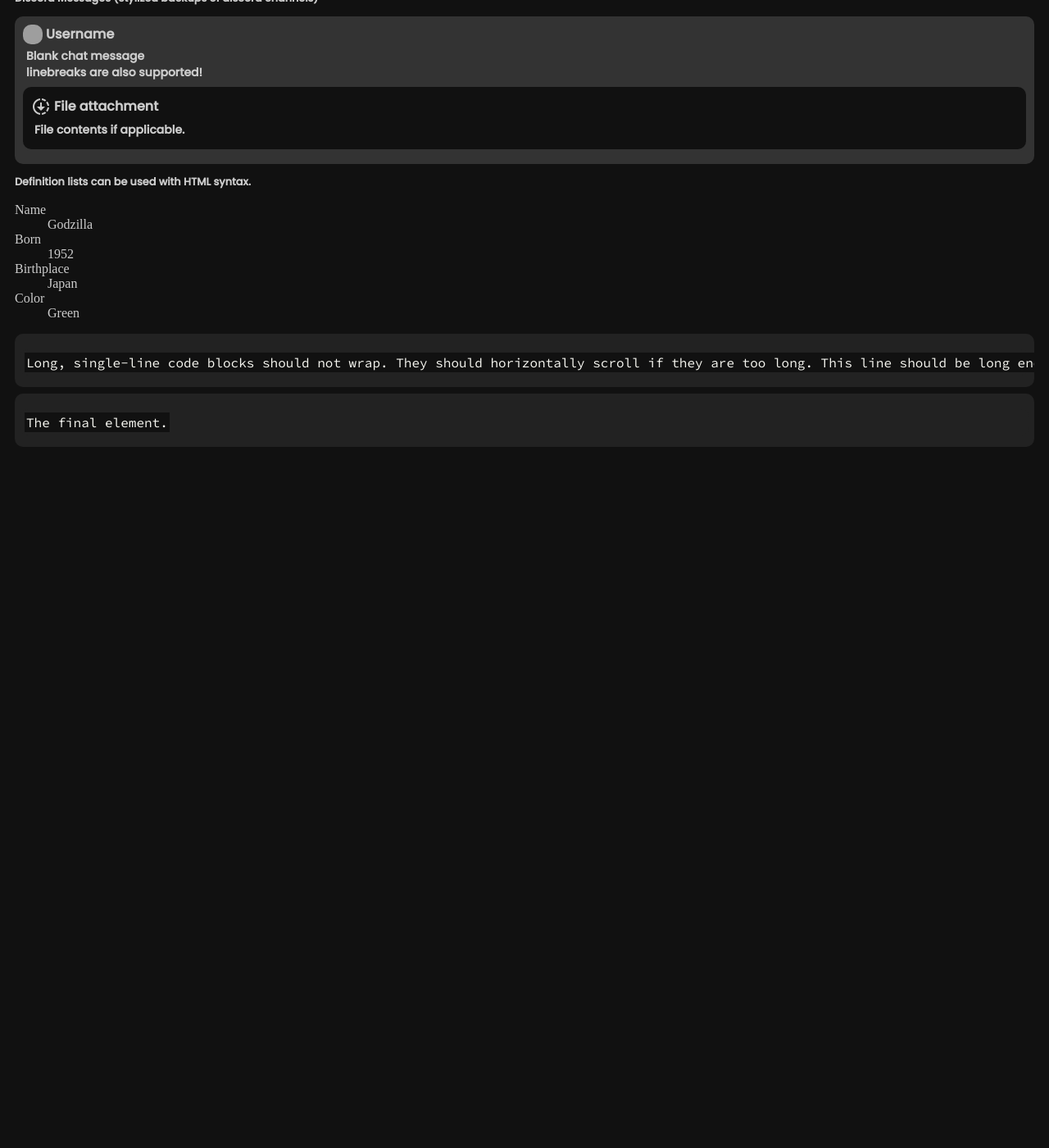
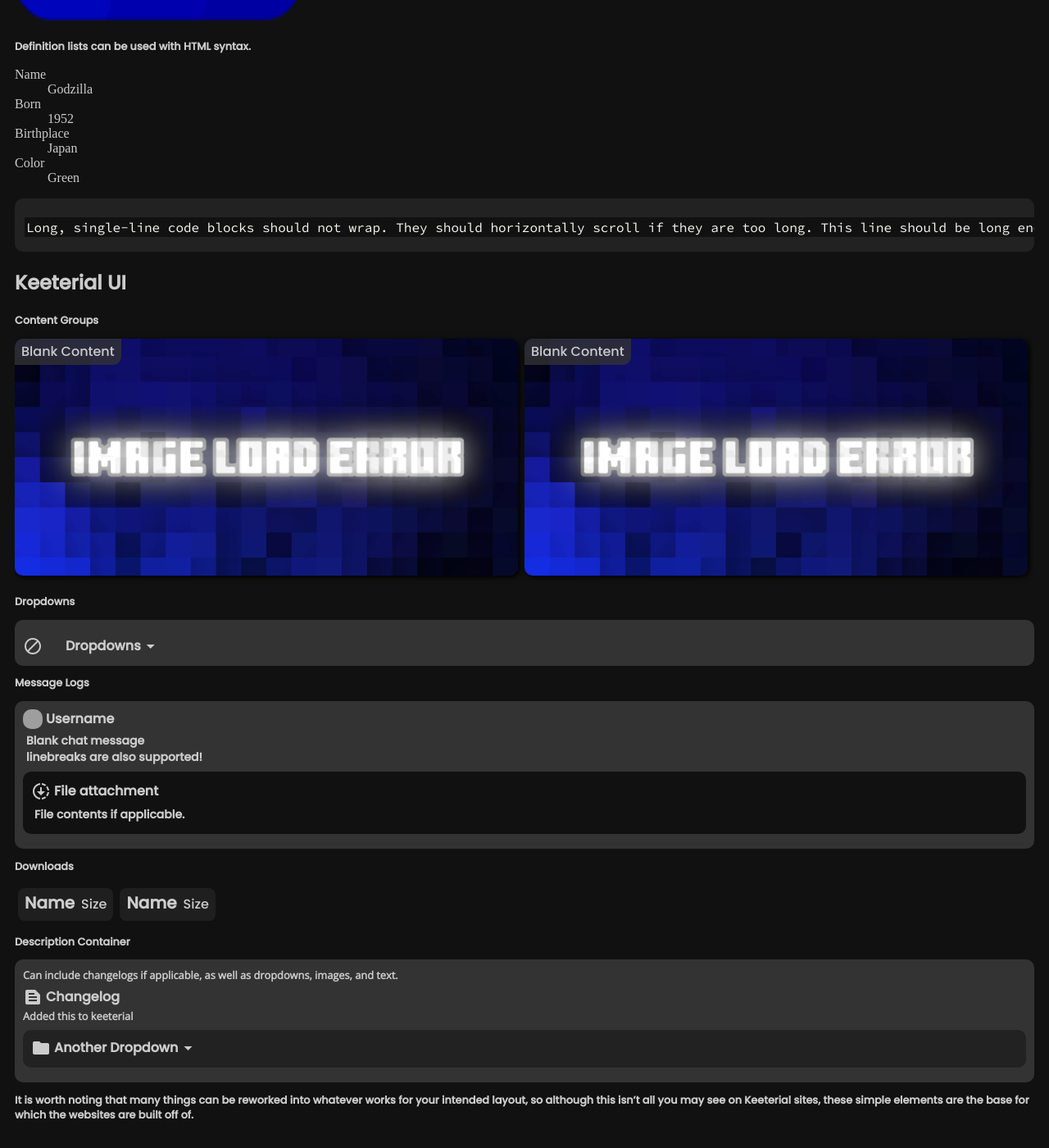
Before and after one commit to Kee7702/Keeterial, a Jekyll site: the page built from index.md, in a window 1280 px wide and 1400 px high, scrolled down 2465 px. Shown: the whole window at 82% size. Built offline with Jekyll 4.4.1, drawn with Linux system fonts in a browser that asks for light colours; our own code applies the rules of GitHub Pages for plain Markdown files; before the commit the page ends 3036 px from its top, so only the background shows below that; some of the changed text lies outside the part shown; grey boxes are pictures that could not be loaded.

Commit message:
Update index.md

````diff
--- a/index.md
+++ b/index.md
@@ -1,6 +1,7 @@
 ---
 layout: default
 ---
+## Keeterial Demonstration Page
 
 Text can be **bold**, _italic_, or ~~strikethrough~~.
 
@@ -93,11 +94,7 @@ end
 - level 1 item
 
 ### Image
-
 ![Favicon](/assets/images/icon.png)
-
-### Discord Messages (stylized backups of discord channels)
-<div class="filedownload-container"><div class="avatar-container"><img src="https://cdn.discordapp.com/embed/avatars/0.png" onerror="this.src='https://cdn.discordapp.com/embed/avatars/0.png'"><a>Username</a></div><div class="notes-container"><a>Blank chat message</a><a>linebreaks are also supported!</a></div><div class="filedownload-container nbtcontainer"><div class="filedownload"><i class="material-icons">downloading</i><a>File attachment</a></div><a>File contents if applicable.</a></div></div>
 
 ### Definition lists can be used with HTML syntax.
 
@@ -116,6 +113,21 @@ end
 Long, single-line code blocks should not wrap. They should horizontally scroll if they are too long. This line should be long enough to demonstrate this.
 ```
 
-```
-The final element.
-```
+## Keeterial UI
+
+### Content Groups
+<div class="home-content-container"><a class="home-content-image" href="./panorama-switcher"><img src="/assets/images/featuredimage.png" onerror="this.src='/assets/images/featuredimage.png'" alt="FeaturedImage"><p>Blank Content</p></a><a class="home-content-image" href="./panorama-switcher"><img src="/assets/images/featuredimage.png" onerror="this.src='/assets/images/featuredimage.png'" alt="FeaturedImage"><p>Blank Content</p></a></div>
+
+### Dropdowns
+<div class="changelog-container closeable"><div><i class="material-icons" style="margin-top: 8px;">blocks</i><h3 style="margin-top: 8px;">Dropdowns</h3><i class="material-icons" style="margin-top: 8px;"></i></div><div style="display: inherit;"><h4>Any elements can be in a dropdown. If javascript is disabled it will just appear as a section and everything will show. The icon can be anything from the material icons set, but cannot be removed as the script relies on it being there.</h4></div></div>
+
+### Message Logs
+<div class="filedownload-container"><div class="avatar-container"><img src="https://cdn.discordapp.com/embed/avatars/0.png" onerror="this.src='https://cdn.discordapp.com/embed/avatars/0.png'"><a>Username</a></div><div class="notes-container"><a>Blank chat message</a><a>linebreaks are also supported!</a></div><div class="filedownload-container nbtcontainer"><div class="filedownload"><i class="material-icons">downloading</i><a>File attachment</a></div><a>File contents if applicable.</a></div></div>
+
+### Downloads
+<div class="home-content-container"><a class="home-content-container" style="border-radius:8px;background: #222d;padding:8px;color:#ccc;display:inline-block;margin:4px;line-height: 24px;text-decoration: none;"><p class="dreamsdb infotitle">Name</p><p class="dreamsdb infostats" style="margin-left:8px">Size</p></a><a class="home-content-container" style="border-radius:8px;background: #222d;padding:8px;color:#ccc;display:inline-block;margin:4px;line-height: 24px;text-decoration: none;"><p class="dreamsdb infotitle">Name</p><p class="dreamsdb infostats" style="margin-left:8px">Size</p></a></div>
+
+### Description Container
+<div class="changelog-container"><h4 style="margin-bottom: 4px;">Can include changelogs if applicable, as well as dropdowns, images, and text.</h4><i class="material-icons">text_snippet</i><h3 id="changelog">Changelog</h3><h4>Added this to keeterial</h4><div class="changelog-container closeable" style="background:#222;padding-top: 0;"><div><i class="material-icons" style="margin-top: 8px;">folder</i><h3 style="margin-top: 8px;">Another Dropdown</h3><i class="material-icons" style="margin-top: 8px;"></i></div><div style="display: inherit;"><img src="/assets/images/iconerr.png" style="max-height: 192px;display: block;width: auto;max-width: 100%;margin-top: 4px;"></div></div></div>
+
+### It is worth noting that many things can be reworked into whatever works for your intended layout, so although this isn't all you may see on Keeterial sites, these simple elements are the base for which the websites are built off of.
````
